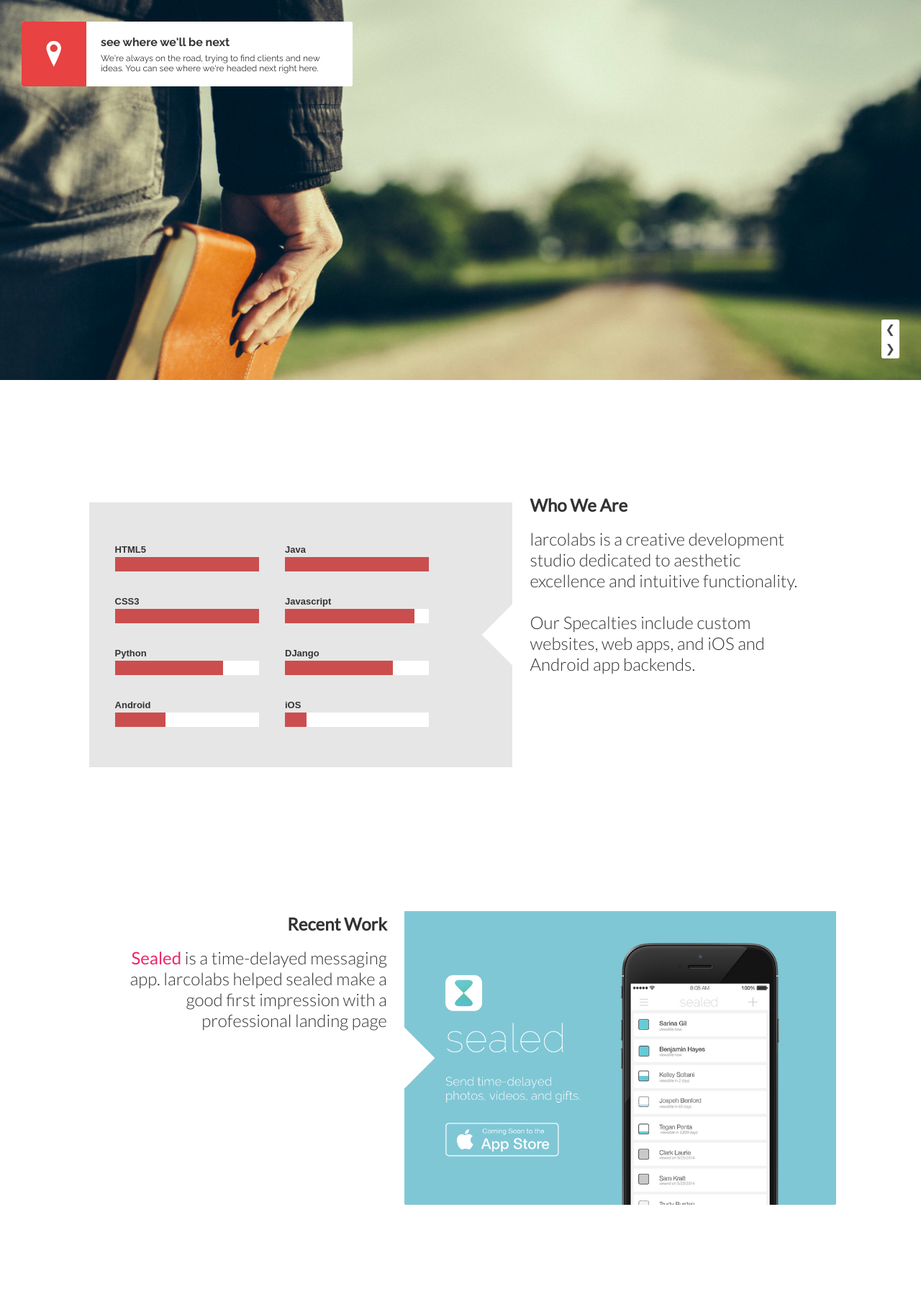
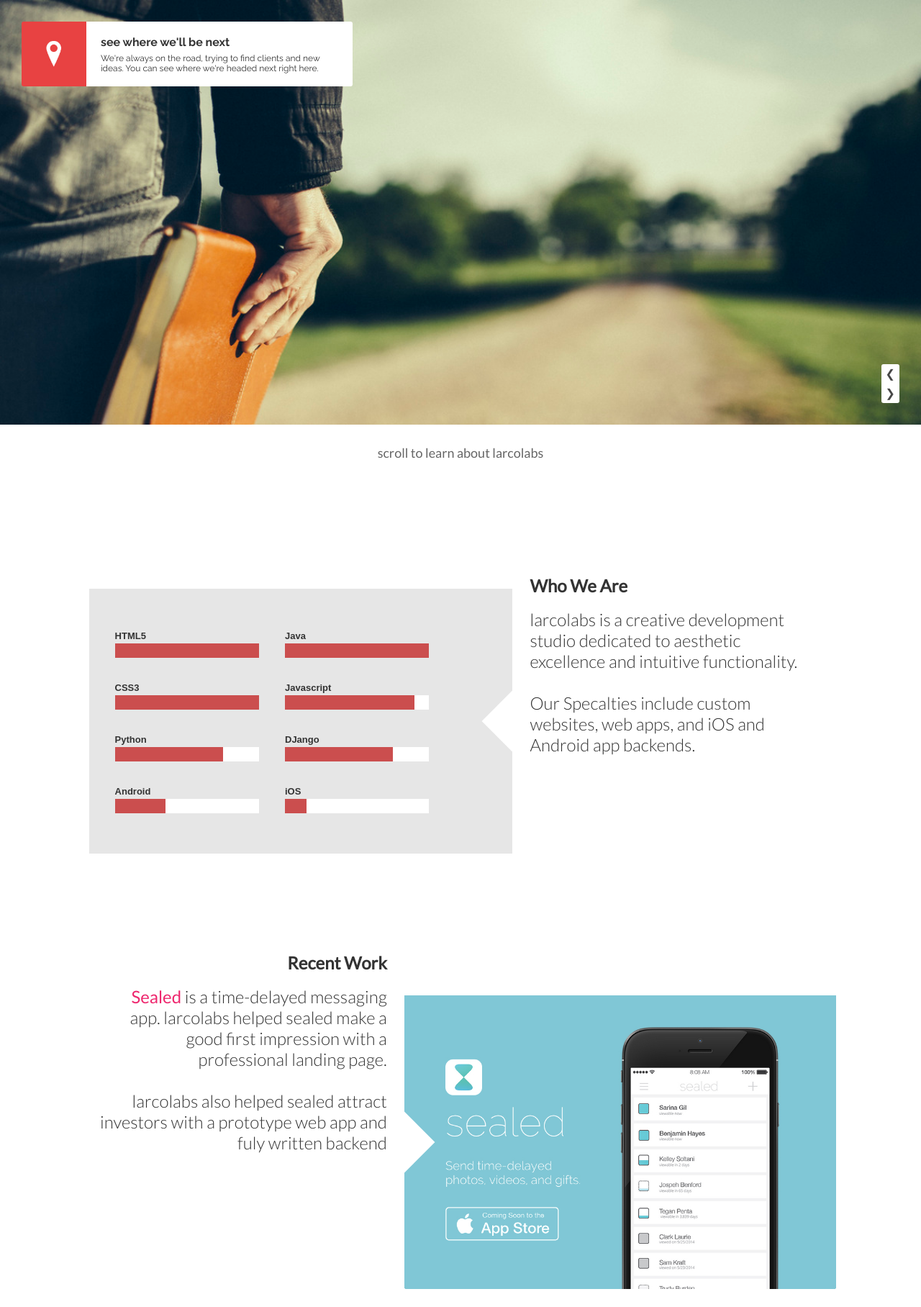
Before and after one commit to HunterLarco/Larco-Labs, a Python web app: template templates/landing.html in a window 1280 px wide. Shown: the part 104-1920 px from the top of the page at 72% size. Run offline with Jinja, Linux system fonts and the light colour scheme; the template is opened without the code that fills it, so the values that code supplies are empty.

Commit message:
Scroll Indicator

```diff
--- a/templates/landing.html
+++ b/templates/landing.html
@@ -85,11 +85,42 @@
 }
 
 .preview{
-	height:66%;
-
 	background:rgb(235,235,235);
 
 	position:relative;
+}
+@media screen and (max-height: 820px){
+	.preview{height:610px;}
+}
+@media screen and (max-height: 800px){
+	.preview{height:590px;}
+}
+@media screen and (max-height: 780px){
+	.preview{height:570px;}
+}
+@media screen and (max-height: 760px){
+	.preview{height:550px;}
+}
+@media screen and (max-height: 740px){
+	.preview{height:530px;}
+}
+@media screen and (max-height: 720px){
+	.preview{height:510px;}
+}
+@media screen and (max-height: 700px){
+	.preview{height:490px;}
+}
+@media screen and (max-height: 680px){
+	.preview{height:470px;}
+}
+@media screen and (max-height: 660px){
+	.preview{height:450px;}
+}
+@media screen and (max-height: 640px){
+	.preview{height:430px;}
+}
+@media screen and (max-height: 620px){
+	.preview{height:410px;}
 }
 
 .preview .images{
@@ -406,6 +437,18 @@
 	z-index:1;
 }
 
+.arrow{
+	text-align:center;
+
+	padding:28px 0px 0px 0px;
+
+	font-family:'lato';
+	font-size:18px;
+	font-weight:400;
+
+	color:rgb(102,102,102);
+}
+
 </style>
 <html>
 <head>
@@ -471,7 +514,7 @@
 				<div class='content total-center'>
 					<div>
 						<h1>Sealed Startup</h1>
-						<h2>Sealed is a time-delayed messaging app. larcolabs helped sealed make a good first impression with a professional landing page</h2>
+						<h2>Sealed is a time-delayed messaging app. larcolabs helped sealed move onto its feet by writing its backend and prototype webapp.</h2>
 					</div>
 				</div>
 			</a>
@@ -484,6 +527,8 @@
 	</div>
 
 </div>
+
+<div class='arrow'>scroll to learn about larcolabs</div>
 
 <div class='panels'>
 
@@ -509,7 +554,7 @@
 	<div class='panel'>
 		<div class='content'>
 			<h1>Recent Work</h1>
-			<h2><a href='/portfolio/sealed'>Sealed</a> is a time-delayed messaging app. larcolabs helped sealed make a good first impression with a professional landing page</h2>
+			<h2><a href='/portfolio/sealed'>Sealed</a> is a time-delayed messaging app. larcolabs helped sealed make a good first impression with a professional landing page.<br/><br/>larcolabs also helped sealed attract investors with a prototype web app and fuly written backend</h2>
 		</div>
 		<a href='/portfolio/sealed' class='img'><img src='/images/samples/sealed.jpg'/></a>
 	</div>
```
